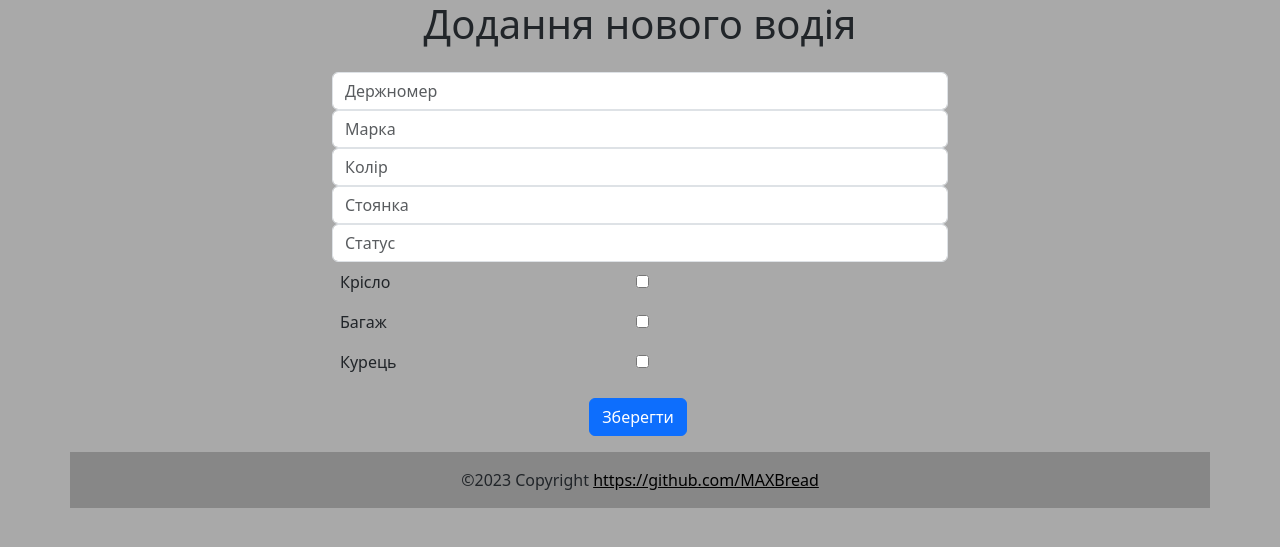
After one commit to MAXBread/MaxiRadeTaxi, a Django app: page /operator/driver in a window 1280 px wide. The commit adds this page. Shown: the top 547 px of the page. Run offline with Django 3.2, Linux system fonts and the light colour scheme; some libraries are stand-ins or nearby versions.

Commit message:
release change forms

```diff
--- a/maxiradetaxi/login/templates/login/layout.html
+++ b/maxiradetaxi/login/templates/login/layout.html
@@ -15,9 +15,8 @@
          {% block body %}
 
         {% endblock %}
-
         <footer >
-            <div class="text-center p-3" style="background-color: rgba(0, 0, 0, 0.2);">
+            <div class=" container text-center p-3 h-100" style="background-color: rgba(0, 0, 0, 0.2);">
                 ©2023 Copyright
                 <a class="text-black" href="https://github.com/MAXBread">https://github.com/MAXBread</a>
             </div>
--- a/maxiradetaxi/maxiradetaxi/urls.py
+++ b/maxiradetaxi/maxiradetaxi/urls.py
@@ -22,5 +22,5 @@ from django.conf.urls.static import static
 urlpatterns = [
     path('admin/', admin.site.urls),
     path('', include('login.urls')),
-    path('operator', include('oper.urls'))
+    path('operator/', include('oper.urls'))
 ] + static(settings.STATIC_URL, document_root=settings.STATIC_ROOT)
--- a/maxiradetaxi/oper/forms.py
+++ b/maxiradetaxi/oper/forms.py
@@ -1,5 +1,5 @@
 from .models import Orders, Drivers
-from django.forms import ModelForm, TextInput, DateTimeInput, ModelChoiceField, NumberInput
+from django.forms import ModelForm, TextInput, DateTimeInput, ModelChoiceField, NumberInput, CheckboxInput
 
 
 class OrderForm(ModelForm):
@@ -45,3 +45,42 @@ class OrderForm(ModelForm):
                 'placeholder': 'Коментар'
             })
         }
+
+
+class DriverForm(ModelForm):
+    class Meta:
+        model = Drivers
+        fields = ['car_number', 'car_model', 'car_color', 'position', 'status', 'child_seat', 'trunk', 'smoking']
+
+        widgets = {
+            'car_number': TextInput(attrs={
+                'class': 'form-control',
+                'placeholder': 'Держномер'
+            }),
+
+            'car_model': TextInput(attrs={
+                'class': 'form-control',
+                'placeholder': 'Марка'
+            }),
+
+            'car_color': TextInput(attrs={
+                'class': 'form-control',
+                'placeholder': 'Колір'
+            }),
+
+            'position': TextInput(attrs={
+                'class': 'form-control',
+                'placeholder': 'Стоянка'
+            }),
+
+            'status': TextInput(attrs={
+                'class': 'form-control',
+                'placeholder': 'Статус'
+            }),
+
+            'child_seat': CheckboxInput(attrs={}),
+
+            'trunk': CheckboxInput(attrs={}),
+
+            'smoking': CheckboxInput(attrs={})
+        }
--- a/maxiradetaxi/oper/models.py
+++ b/maxiradetaxi/oper/models.py
@@ -14,6 +14,9 @@ class Drivers(models.Model):
 
     def __str__(self):
         return f'{self.car_number} {self.status}'
+
+    def get_absolute_url(self):
+        return f'/operator/'
 
     class Meta:
         verbose_name = 'Водій'
@@ -39,6 +42,9 @@ class Orders(models.Model):
     def __str__(self):
         return f'{self.phone} {self.status}'
 
+    def get_absolute_url(self):
+        return f'/operator/'
+
     class Meta:
         verbose_name = 'Замовлення'
         verbose_name_plural = 'Замовлення'
--- /dev/null
+++ b/maxiradetaxi/oper/templates/oper/driver.html
@@ -0,0 +1,36 @@
+{% extends 'login/layout.html' %}
+
+{% block title %}newcar{% endblock %}
+
+{% block body %}
+<h1 class="text-center">Додання нового водія</h1>
+<section class="h-100">
+  <div class="container py-3 w-50">
+    <form method="post">
+        {% csrf_token %}
+        {{ form.car_number }}
+        {{ form.car_model }}
+        {{ form.car_color }}
+        {{ form.position }}
+        {{ form.status }}
+        <div class="container row">
+            <div class="container text-left p-2 col">
+                <p>Крісло</p>
+                <p>Багаж</p>
+                <p>Курець</p>
+            </div>
+            <div class="container text-left p-2 col">
+                <p>{{ form.child_seat }}</p>
+                <p>{{ form.trunk }}</p>
+                <p>{{ form.smoking }}</p>
+            </div>
+            <div class="container col-10">
+            </div>
+        </div>
+        <div class="text-center">
+            <button class="btn btn-primary me-1 " type="submit">Зберегти</button>
+        </div>
+    </form>
+  </div>
+</section>
+{% endblock %}
--- a/maxiradetaxi/oper/templates/oper/operator.html
+++ b/maxiradetaxi/oper/templates/oper/operator.html
@@ -5,11 +5,11 @@
 
 {% block body %}
 
-    <h1>operator interface </h1>
-    <div class="">
+<h1>operator interface </h1>
+<div class="">
   <div class="row">
     <div class="col-4 overflow-auto">
-
+        <button onclick="location.href='{% url 'driver' %}'" type="button" class="btn btn-primary">Новий водій</button>
         {% render_table drivers_table %}
 
     </div>
--- a/maxiradetaxi/oper/urls.py
+++ b/maxiradetaxi/oper/urls.py
@@ -4,6 +4,9 @@ from . import views
 
 urlpatterns = [
     path('', views.operator, name='operator'),
-    path('order', views.order, name='order')
+    path('order', views.order, name='order'),
+    path('driver', views.new_driver, name='driver'),
+    path('order/<int:pk>', views.OrderUpdateView.as_view(), name='order-update'),
+    path('driver/<int:pk>', views.DriverUpdateView.as_view(), name='order-update')
 
 ]
--- a/maxiradetaxi/oper/views.py
+++ b/maxiradetaxi/oper/views.py
@@ -1,10 +1,9 @@
-from django.shortcuts import render
+import django_tables2 as tables
+from django.shortcuts import render, redirect
+from django.views.generic import UpdateView
+
+from .forms import OrderForm, DriverForm
 from .models import Drivers, Orders
-from .forms import OrderForm
-
-import django_tables2 as tables
-
-from django.http import HttpResponse
 
 
 class DriversTable(tables.Table):
@@ -21,16 +20,52 @@ def operator(request):
     drivers = Drivers.objects.order_by('status')
     drivers_table = DriversTable(drivers)
     orders_table = OrdersTable(Orders.objects.order_by('status'))
-    #fields_dict = {field.name: field.verbose_name for field in Drivers._meta.get_fields()}
-
-    #return HttpResponse("<h4>Hello world</h4>")
     return render(request, 'oper/operator.html', {'drivers_table': drivers_table, 'orders_table': orders_table})
 
 
 def order(request):
+    error = ''
+    if request.method == 'POST':
+        form = OrderForm(request.POST)
+        if form.is_valid():
+            form.save()
+            return redirect('operator')
+        else:
+            error = 'form error'
+
     form = OrderForm()
-
     data = {
-        'form': form
+        'form': form,
+        'error': error
     }
     return render(request, 'oper/order.html', data)
+
+
+def new_driver(request):
+    error = ''
+    if request.method == 'POST':
+        form = DriverForm(request.POST)
+        if form.is_valid():
+            form.save()
+            return redirect('operator')
+        else:
+            error = 'form error'
+
+    form = DriverForm()
+    data = {
+        'form': form,
+        'error': error
+    }
+    return render(request, 'oper/driver.html', data)
+
+
+class OrderUpdateView(UpdateView):
+    model = Orders
+    template_name = 'oper/order.html'
+    form_class = OrderForm
+
+
+class DriverUpdateView(UpdateView):
+    model = Drivers
+    template_name = 'oper/driver.html'
+    form_class = DriverForm
```
Also changed, not shown: maxiradetaxi/oper/templates/oper/order.html (+9 -3 lines), maxiradetaxi/db.sqlite3.
